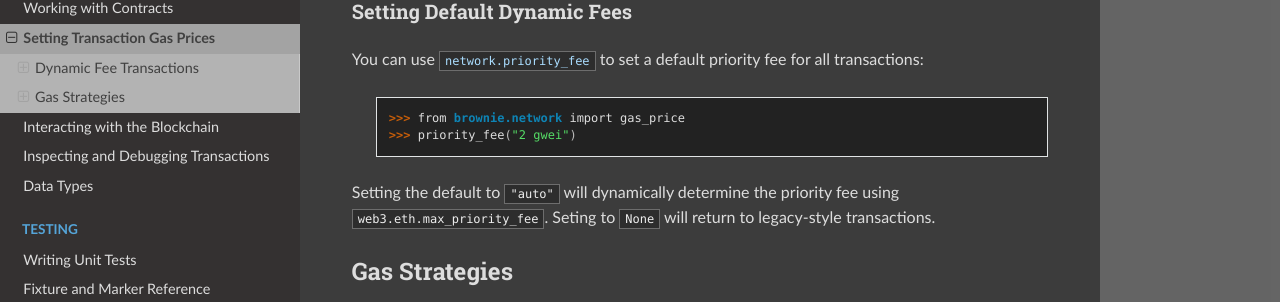
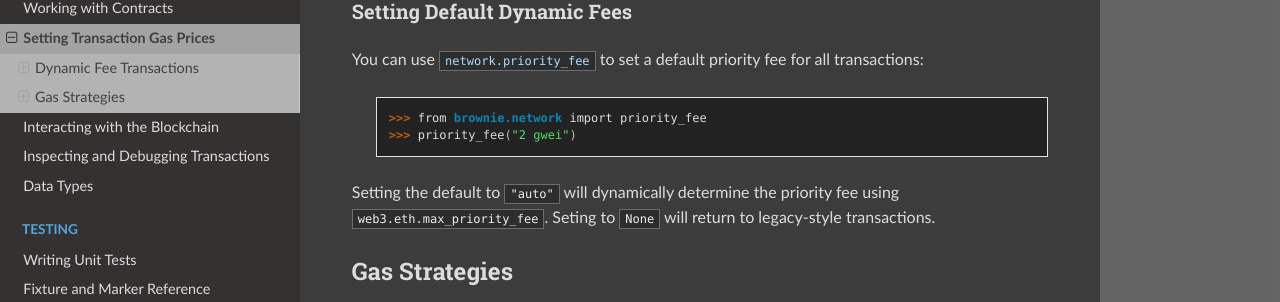
Before and after one commit to eth-brownie/brownie, a Sphinx documentation site: the page built from docs/core-gas.rst, in a window 1280 px wide and 900 px high, scrolled down 554 px. Shown: the part 149-451 px from the top of the window. Built offline with Sphinx 7.4.7 and the Read the Docs theme 2.0.0, drawn with Linux system fonts in a browser that asks for light colours.

Commit message:
Fix import in documentation

```diff
--- a/docs/core-gas.rst
+++ b/docs/core-gas.rst
@@ -31,7 +31,7 @@ You can use :func:`network.priority_fee <main.max_fee>` to set a default priorit
 
     .. code-block:: python
 
-        >>> from brownie.network import gas_price
+        >>> from brownie.network import priority_fee
         >>> priority_fee("2 gwei")
 
 Setting the default to ``"auto"`` will dynamically determine the priority fee using :attr:`web3.eth.max_priority_fee <web3.eth.Eth.max_priority_fee>`. Seting to ``None`` will return to legacy-style transactions.
```
